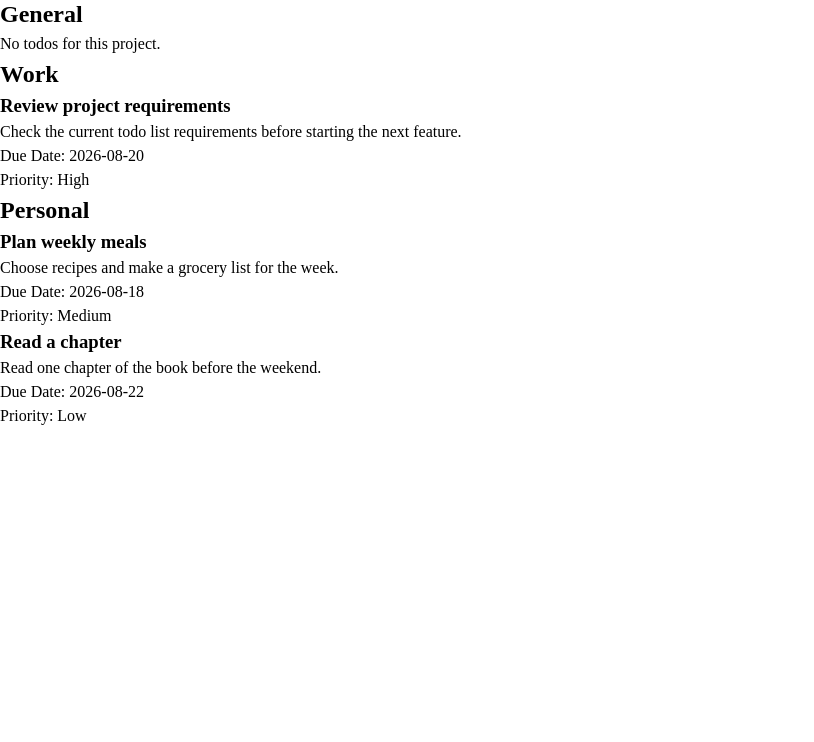
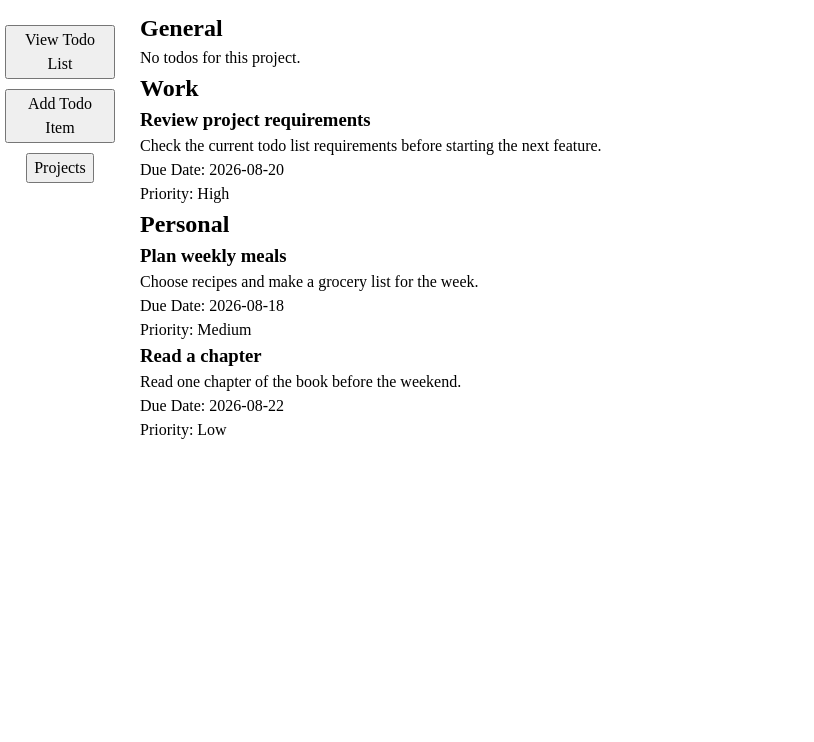
Before and after one commit to ThomasHenryBBC/odin-javascript-todo-list, a website built with webpack: page src/template.html in a window 1280 px wide. Shown: the part 58-800 px from the top of the page, without its empty margins (0-814 px from the left). Built offline with nearby package versions, Linux system fonts and the light colour scheme.

Commit message:
feat: basic styling

```diff
--- a/src/styles/styles.css
+++ b/src/styles/styles.css
@@ -0,0 +1,30 @@
+header h1 {
+  display: flex;
+  justify-content: center;
+  align-items: center;
+}
+
+#main-container {
+  display: flex;
+  flex-direction: row;
+  justify-content: flex-start;
+  align-items: flex-start;
+  margin-top: 20px;
+  gap: 20px;
+}
+
+nav {
+  display: flex;
+  flex-direction: column;
+  align-items: center;
+  margin-top: 10px;
+  margin-bottom: 10px;
+  flex: 1 1 120;
+  max-width: 120px;
+}
+
+nav button {
+  margin: 5px;
+  font-size: 16px;
+  cursor: pointer;
+}
--- a/src/template.html
+++ b/src/template.html
@@ -6,12 +6,14 @@
     <title>TODO List</title>
   </head>
   <body>
-    <header>Tom's Todo App</header>
+    <header><h1>Tom's Todo App</h1></header>
+    <div id="main-container">
       <nav>
         <button id="todo-list">View Todo List</button>
         <button id="create-todo">Add Todo Item</button>
         <button id="projects">Projects</button>
       </nav>
       <div id="page-container"></div>
+    </div>
   </body>
 </html>
```
Lines whose indentation alone changed are shown as unchanged.
